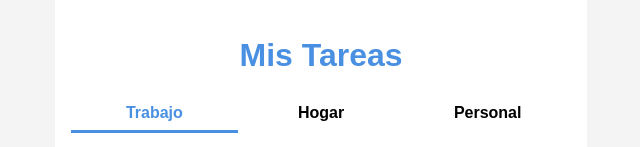
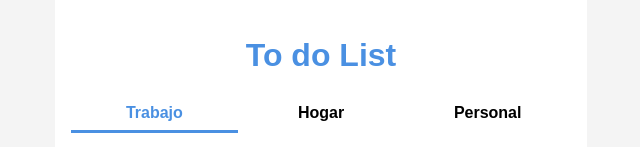
Before and after one commit to rayosnow/TDLdef, a plain HTML site: page index.html in a window 1280 px wide. Shown: the top 147 px of the page, without its empty margins (319-959 px from the left). Drawn offline with Linux system fonts and the light colour scheme.

Commit message:
index.html

```diff
--- a/index.html
+++ b/index.html
@@ -3,7 +3,7 @@
 <head>
   <meta charset="UTF-8" />
   <meta name="viewport" content="width=device-width, initial-scale=1.0"/>
-  <title>Mis Tareas</title>
+  <title>To do List</title>
 
   <!-- Web App Manifest & PWA meta -->
   <link rel="manifest" href="manifest.json">
@@ -91,7 +91,7 @@
 </head>
 <body>
   <div class="container">
-    <h1>Mis Tareas</h1>
+    <h1>To do List</h1>
 
     <div class="tabs">
       <div class="tab active" onclick="cambiarCategoria('Trabajo')">Trabajo</div>
```
